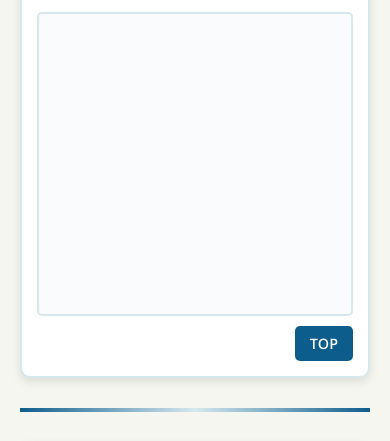
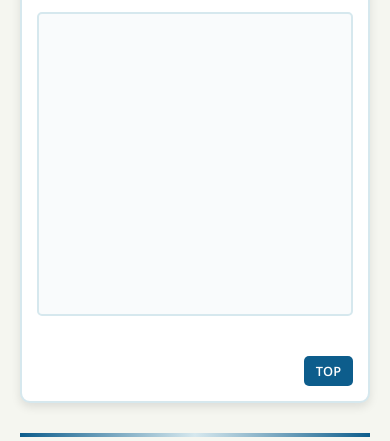
Before and after one commit to ken168168ken/finance-tracker, a website: page index.html in a window 390 px wide. Shown: the part 398-839 px from the top of the page. Drawn offline with nearby package versions, Linux system fonts and the light colour scheme; a script that the page names is missing.

Commit message:
Update index.html

```diff
--- a/index.html
+++ b/index.html
@@ -43,6 +43,7 @@
       margin-bottom: 30px;
       box-shadow: 0 4px 10px rgba(0, 0, 0, 0.1);
       border: 2px solid #d6e8ee; /* 淺藍邊框 */
+      position: relative; /* 確保 TOP 按鈕相對定位 */
     }
     .nav-buttons {
       display: flex;
@@ -79,6 +80,7 @@
       border: 2px solid #d6e8ee; /* 淺藍邊框 */
       border-radius: 5px;
       background-color: #f9fbfc; /* 淺藍背景 */
+      margin-bottom: 20px; /* 為 TOP 按鈕留出空間 */
     }
     /* 地中海風格的裝飾元素 */
     .divider {
@@ -91,6 +93,8 @@
       display: block;
       width: fit-content;
       margin: 10px 0 0 auto; /* 右下角 */
+      position: relative; /* 相對定位，確保不被其他元素影響 */
+      z-index: 10; /* 確保按鈕在圖表之上 */
     }
     /* 響應式設計 */
     @media (max-width: 768px) {
@@ -112,10 +116,18 @@
       }
       .tradingview-widget-container {
         height: 300px !important; /* 手機上縮小圖表高度 */
+        margin-bottom: 40px; /* 為 TOP 按鈕留出更多空間 */
       }
       .chart-header .download-btn {
         padding: 6px 10px; /* 手機上進一步縮小按鈕 */
         font-size: 0.8em;
+      }
+      .top-btn {
+        padding: 6px 12px; /* 小螢幕上縮小按鈕 */
+        font-size: 0.8em; /* 縮小字體 */
+        margin-top: 5px; /* 調整間距 */
+        position: relative; /* 確保定位正確 */
+        z-index: 10; /* 確保不被遮蓋 */
       }
     }
   </style>
```
